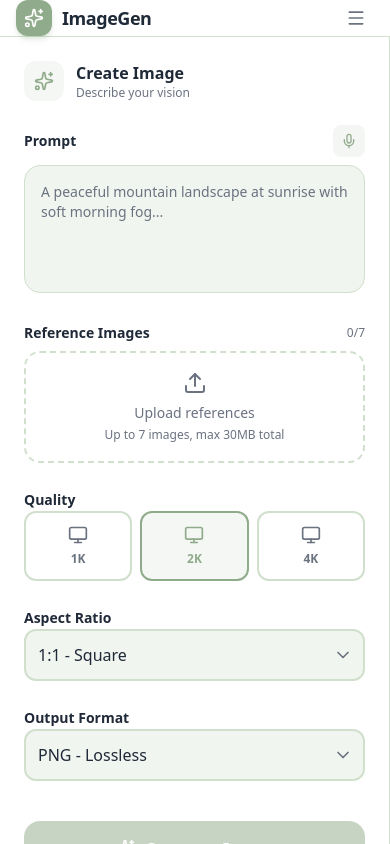
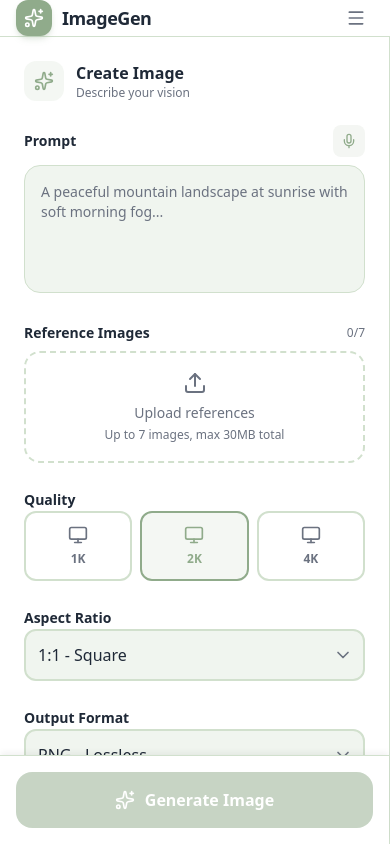
Before and after one commit to ashiqrahman12/image-generator-n8n-, a Next.js app: page / in a window 390 px wide. Built offline with nearby package versions, Linux system fonts and the light colour scheme.

Commit message:
UI Fix: Make Generate button sticky on mobile

```diff
--- a/src/components/ImageGenerator.tsx
+++ b/src/components/ImageGenerator.tsx
@@ -305,7 +305,7 @@ export function ImageGenerator() {
                 </div>
 
                 {/* Generate Button */}
-                <div className="mt-auto pt-4">
+                <div className="mt-auto lg:pt-4 sticky bottom-0 z-10 bg-white p-4 -mx-6 -mb-6 border-t border-border lg:static lg:bg-transparent lg:p-0 lg:m-0 lg:border-0 shadow-[0_-4px_6px_-1px_rgba(0,0,0,0.05)] lg:shadow-none">
                     <button
                         onClick={handleGenerate}
                         disabled={loading || !prompt.trim()}
```
